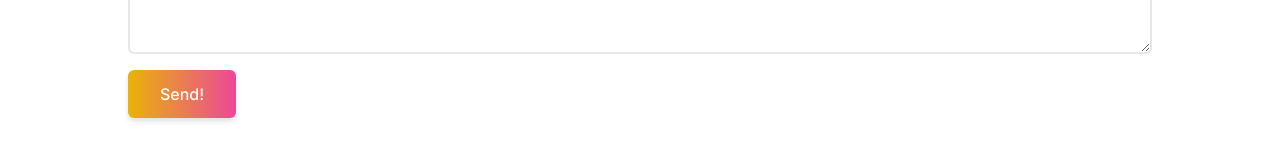
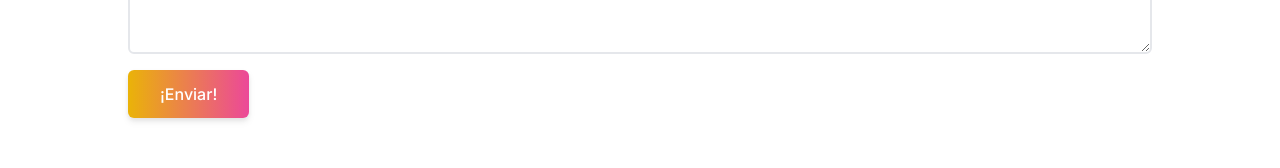
Before and after one commit to jpromanonet/freeCodingResources, a React (Vite) app: page / in a window 1280 px wide. Shown: the part 1454-1622 px from the top of the page. Built offline with nearby package versions, Linux system fonts and the light colour scheme.

Commit message:
Almost done

```diff
--- a/src/components/Contact.jsx
+++ b/src/components/Contact.jsx
@@ -33,7 +33,7 @@ function Contact() {
                   type="button"
                   className="text-center inline-block px-8 py-3 w-max text-base font-medium rounded-md text-white bg-gradient-to-r from-yellow-500 to-pink-500 drop-shadow-md hover:stroke-white"
                >
-                  Send!
+               ¡Enviar!
                </button>
             </form>
          </div>
```
